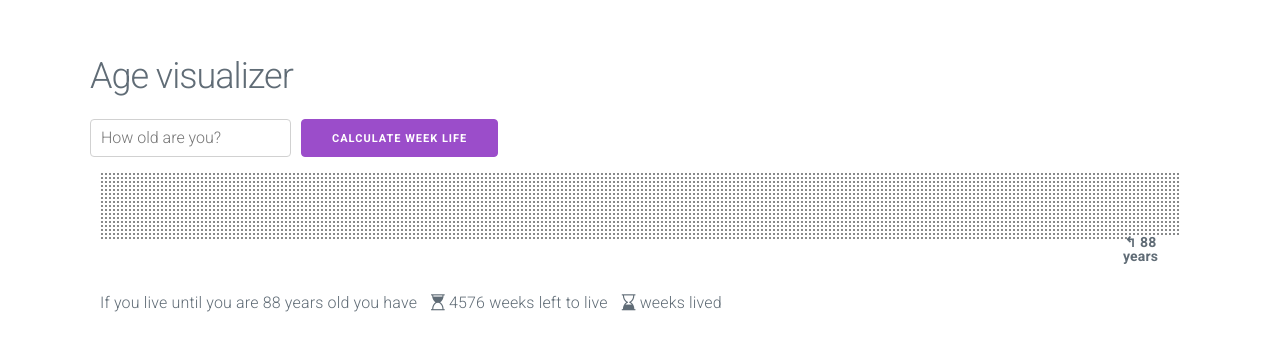
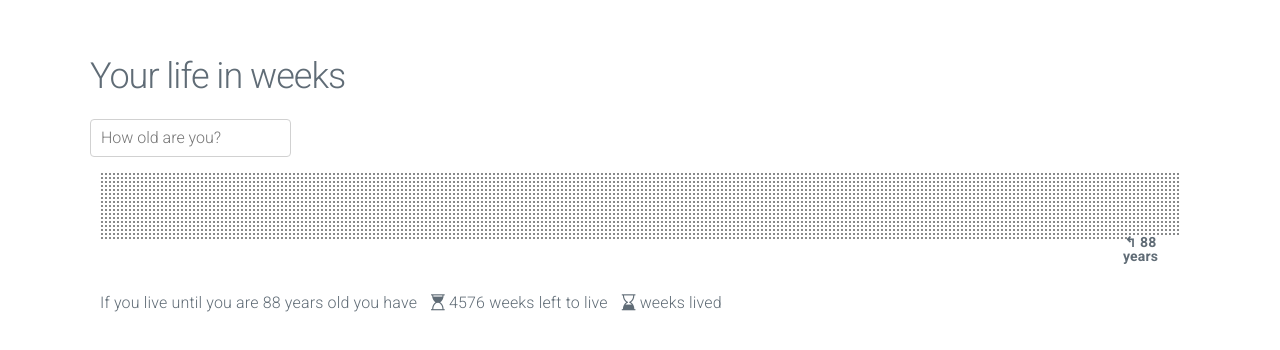
Before and after one commit to clarkglenn/life-week-dots, a website: page index.html in a window 1280 px wide. Shown: the part 200-550 px from the top of the page. Drawn offline with nearby package versions, Linux system fonts and the light colour scheme.

Commit message:
Remove button, use on change instead

```diff
--- a/index.html
+++ b/index.html
@@ -161,22 +161,15 @@
   <body>
     <div class="container">
     <div class="row">
-      <h2>Age visualizer</h2>
+      <h2>Your life in weeks</h2>
     </div>
       <div class="row">
         <div class="column">
             <div class="row">
               <div class="colum" style="margin-right:10px;">
-                <input type="number" placeholder="How old are you?" id="input-age" />
+                <input type="number" placeholder="How old are you?" id="input-age" onchange="renderLivedLife()"/>
               </div>
-              <div class="colum" style="align-items: flex-end;display: flex;">
-                <input
-                  class="button-primary"
-                  type="submit"
-                  value="Calculate week life"
-                  onclick="renderLivedLife()"
-                />
-              </div>
+
           </div>
         </div>
       </div>
```
